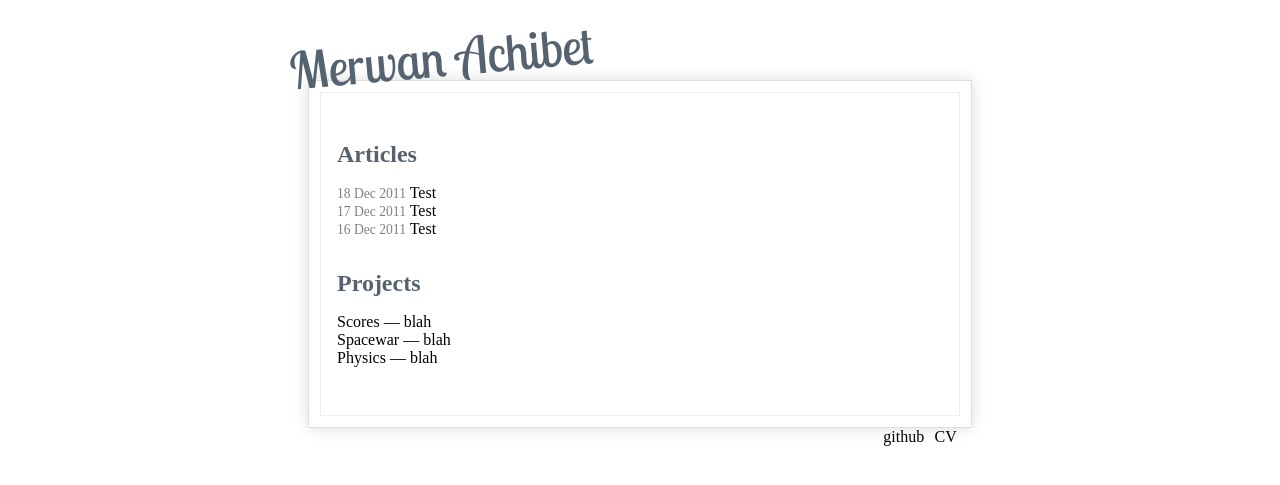
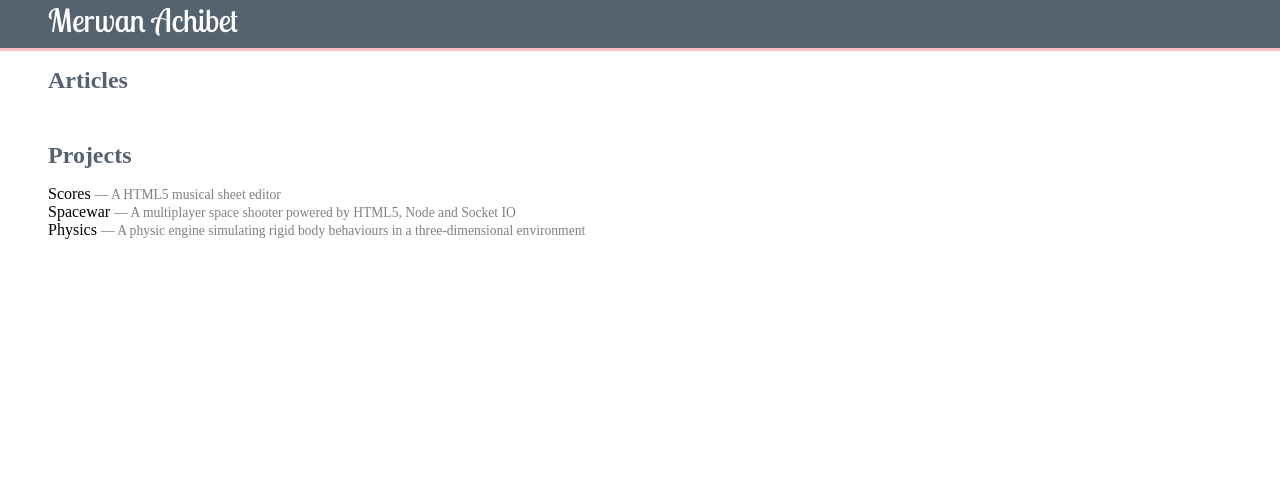
Before and after one commit to merwaaan/merwaaan.github.com, a Jekyll site: the page built from index.html, in a window 1280 px wide. Shown: the top 485 px of the page. Built offline with Jekyll 4.4.1, drawn with Linux system fonts in a browser that asks for light colours; some web fonts are replaced; Markdown is read by kramdown in place of the engine named in the settings.

Commit message:
changed CSS

```diff
--- a/_layouts/default.html
+++ b/_layouts/default.html
@@ -12,18 +12,9 @@
       <h1><a href="/">Merwan Achibet</a></h1>
     </header>
 
-    <div id="main">
-      <div id="content">
-        {{ content }}
-      </div>
+    <div id="content">
+      {{ content }}
     </div>
-
-    <footer>
-      <nav>
-        <a href="http://github.com/merwaaan">github</a>
-        <a href="/cv.html">CV</a>
-      </nav>
-    </footer>
 
   </body>
 </html>
--- a/_layouts/post.html
+++ b/_layouts/post.html
@@ -6,7 +6,7 @@ layout: default
 
   <header>
     <h2>{{ page.title }}</h2>
-    <span class="date">{{ page.date | date_to_string }}</span>
+    <span class="soft">{{ page.date | date_to_string }}</span>
   </header>
 
   <div>
--- a/css/screen.css
+++ b/css/screen.css
@@ -7,7 +7,6 @@
 }
 
 body {
-	width: 100%;
 	font-family: Enriqueta, serif;
 }
 
@@ -20,57 +19,45 @@ a:hover {
 	text-decoration: underline;
 }
 
-body > header {
-	margin-top: 1em;
+h2 {
+	color: #556270;
 }
 
-body > header h1 {
-	margin-left: 25%;
-	-webkit-transform: rotate(-5deg);
-	position: relative;
-	top: -0.6em;
-	right: 1em;
+h3 {
+	font-weight: normal;
+}
+
+ul {
+	list-style-type: none;
+}
+
+.soft {
+	color: grey;
+	font-size: 0.85em;
+}
+
+body > header {
+	height: 3em;
+	background: #556270;
+	padding-left: 3em;
+	border-bottom: 3px solid pink;
 }
 
 body > header h1 a {
 	font-family: "Lobster Two";
-	font-size: 1.6em;
+	font-size: 1em;
 	font-weight: normal;
-	color: #556270;
+	color: white;
 }
 
 body > header h1 a:hover {
 	text-decoration: none;
 }
 
-body > footer {
-	float: right;
-	margin-right: 25%;
-	margin-bottom: 1em;
-}
-
-body > footer a {
-	padding: 0.2em;
-}
-
-#main {
-	clear: both;
-	width: 50%;
-	margin: auto;
-	padding: 0.7em;
+#content {
+	padding: 1em;
+	padding-left: 3em;
 	background: white;
-	border: 1px solid #DDD;
-	box-shadow: 0 0 15px #DDD;
-}
-
-#content {
-	border: 1px solid rgba(85, 98, 112, 0.1);
-	padding: 1em;
-	padding-top: 3em;
-}
-
-a:hover {
-	text-decoration: underline;
 }
 
 article {
@@ -79,44 +66,31 @@ article {
 
 article footer {
 	margin-top: 2em;
-	margin-bottom: 1em;
 }
 
 article footer {
 	font-size: 0.8em;
 }
 
-article footer a.next, article footer a.previous {
+article > footer a.next, article > footer a.previous {
 	padding: 0.3em;
 	color: white;
 	background: #556270;
 }
 
-article footer .next{
+article > footer .next{
 	float: left;
 }
 
-article footer .previous{
+article > footer .previous{
 	float: right;
 }
 
-h2 {
-	display: inline;
-	color: #556270;
-	margin-right: 0.5em;
+article > div {
+	margin-top: 2em;
 }
 
-h3 {
-	font-weight: normal;
-}
-
-ul {
+#articles, #projects {
 	margin-top: 1em;
 	margin-bottom: 2em;
-	list-style-type: none;
 }
-
-.date {
-	color: grey;
-	font-size: 0.85em;
-}
--- a/index.html
+++ b/index.html
@@ -4,27 +4,29 @@ title: Blog
 ---
 
 <h2>Articles</h2>
-<ul id="articles">
+
+<table id="articles">
   {% for post in site.posts %}
-  <li>
-    <span class="date">{{ post.date | date_to_string }}</span>
-    <a href="{{ post.url }}">{{ post.title }}</a>
-  </li>
+  <tr>
+    <td class="soft">{{ post.date | date_to_string }}</td>
+    <td><a href="{{ post.url }}">{{ post.title }}</a></td>
+  </tr>
   {% endfor %}
-</ul>
+</table>
 
 <h2>Projects</h2>
 <ul id="projects">
   <li>
     <a href="http://github.com/merwaaan/scores">Scores</a>
-    — blah
+    <span class="soft">— A HTML5 musical sheet editor</span>
   </li>
   <li>
     <a href="http://github.com/fmdkdd/spacewar">Spacewar</a>
-    — blah
+    <span class="soft">— A multiplayer space shooter powered by
+    HTML5, Node and Socket IO</span>
   </li>
   <li>
     <a href="http://github.com/merwaaan/tperigidbody">Physics</a>
-    — blah
+    <span class="soft">— A physic engine simulating rigid body behaviours in a three-dimensional environment</span>
   </li>
 </ul>
```
Also changed, not shown: _posts/2011-12-16-test.md (deleted, +0 -12 lines), _posts/2011-12-17-test2.md (deleted, +0 -12 lines), _posts/2011-12-18-test3.md (deleted, +0 -12 lines).
